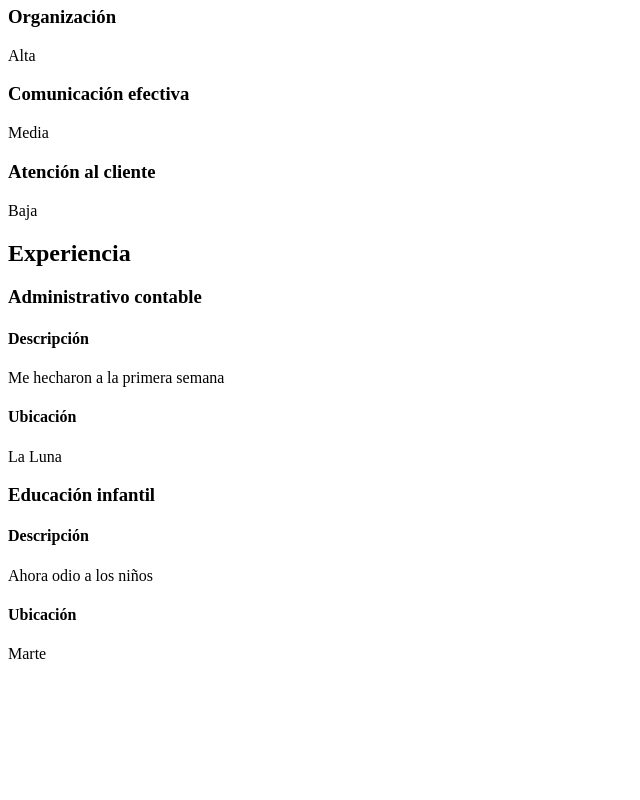
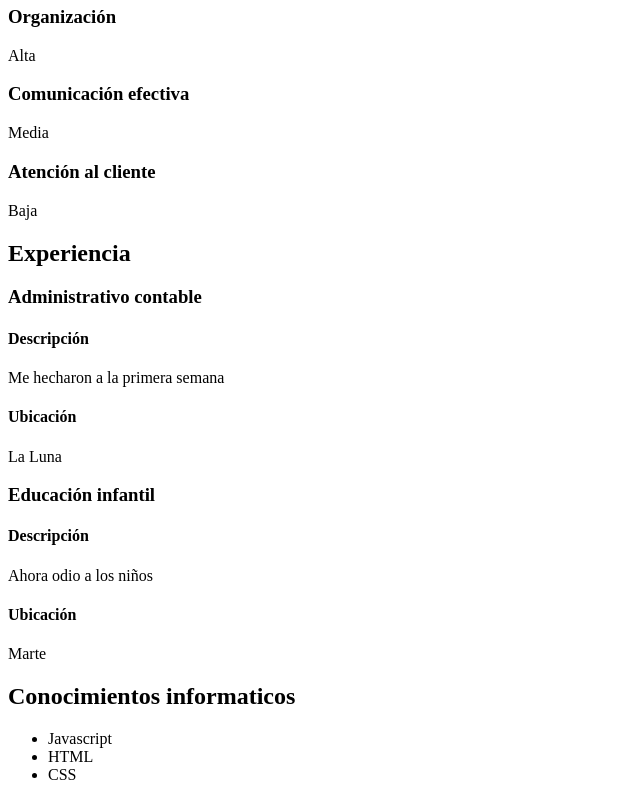
Before and after one commit to aronilie/202207-w1exCV-aron-ilie, a plain HTML site: page index.html in a window 1280 px wide. Shown: the part 562-1362 px from the top of the page, without its empty margins (0-640 px from the left). Before the commit the page ends 1233 px from the top, so only its background shows below. Drawn offline with Linux system fonts and the light colour scheme.

Commit message:
Added conocimientos informaticos section

```diff
--- a/index.html
+++ b/index.html
@@ -52,5 +52,13 @@
       <h4>Ubicación</h4>
       <div>Marte</div>
     </section>
+    <section>
+      <h2>Conocimientos informaticos</h2>
+      <ul>
+        <li>Javascript</li>
+        <li>HTML</li>
+        <li>CSS</li>
+      </ul>
+    </section>
   </body>
 </html>
```
